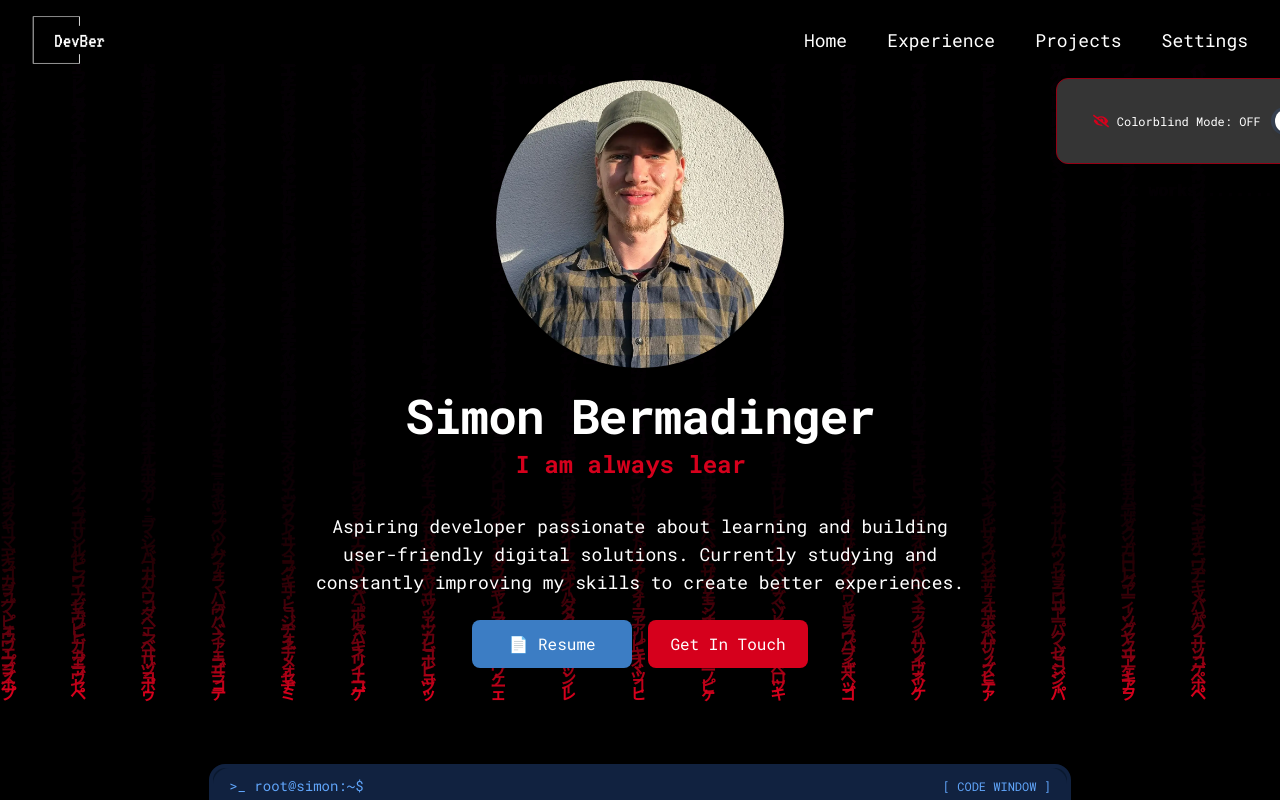
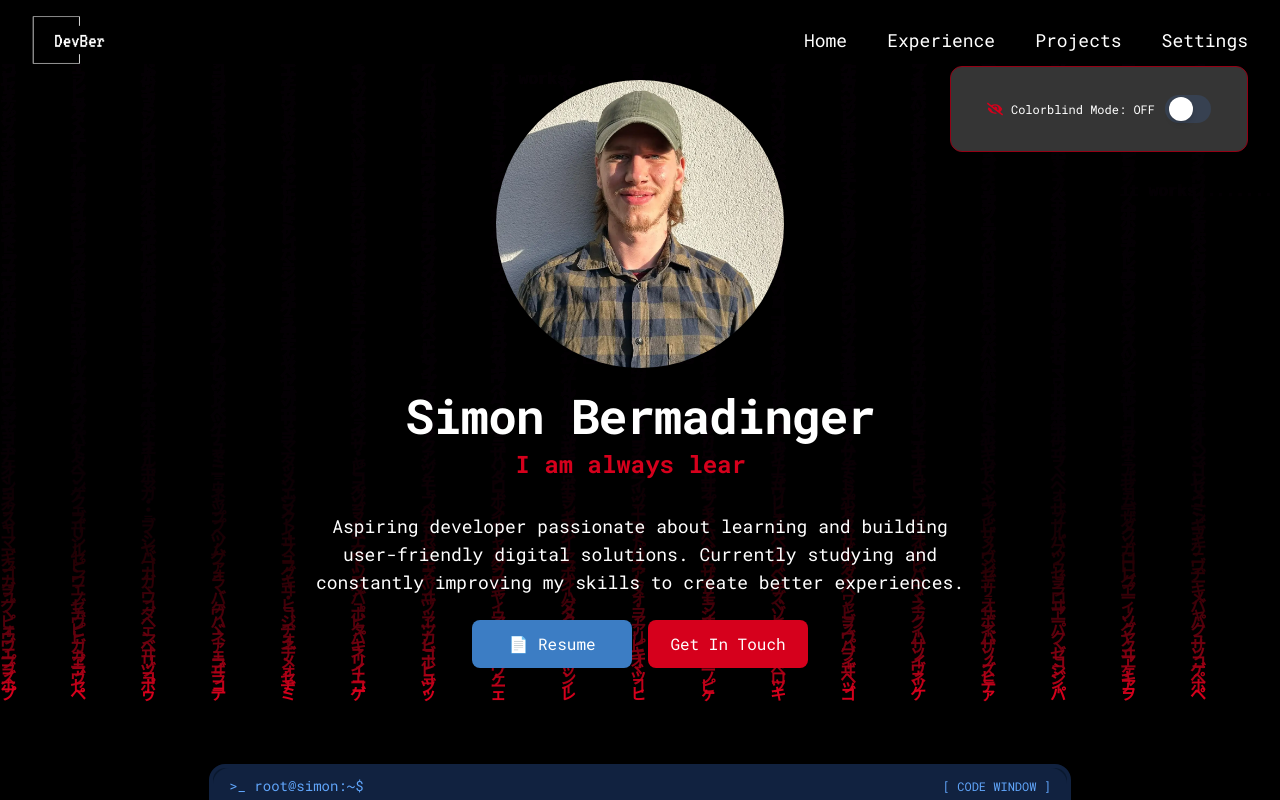
Before and after one commit to siwonber/bermadinger-dev, a React (Vite) app: page / in a window 1280 px wide. Both pictures are taken after a click on the button "Settings". Shown: the top 800 px of the page. Built offline with nearby package versions, Linux system fonts and the light colour scheme.

Commit message:
updated dropdown

```diff
--- a/src/components/Navbar.jsx
+++ b/src/components/Navbar.jsx
@@ -67,7 +67,7 @@ function Navbar() {
 
           {/* Settings Dropdown */}
           <li className="relative" ref={dropdownRef}>
-            <div className="flex flex-col items-center relative">
+          <div className="flex flex-col items-center relative inline-flex">
               <button
                 onClick={() => setDropdownOpen(!dropdownOpen)}
                 className="cursor-pointer hover:text-primaryColor transition relative"
@@ -78,12 +78,14 @@ function Navbar() {
               <AnimatePresence>
                 {dropdownOpen && (
                   <motion.div
-                    initial={{ opacity: 0, y: -8 }}
-                    animate={{ opacity: 1, y: 0 }}
-                    exit={{ opacity: 0, y: -8 }}
-                    transition={{ duration: 0.2 }}
-                    className="absolute top-full mt-6 bg-dark border border-primary-dark rounded-xl shadow-xl z-50 w-max"
-                  >
+                        initial={{ opacity: 0, y: -8 }}
+                        animate={{ opacity: 1, y: 0 }}
+                        exit={{ opacity: 0, y: -8 }}
+                        transition={{ duration: 0.2 }}
+                        className="absolute top-full mt-3 bg-dark border border-primary-dark rounded-xl shadow-xl z-50 w-max right-0"
+                      >
+
+
                     <div className="flex flex-col px-6 py-4 space-y-4">
                       <ColorBlindToggle />
                     </div>
```
